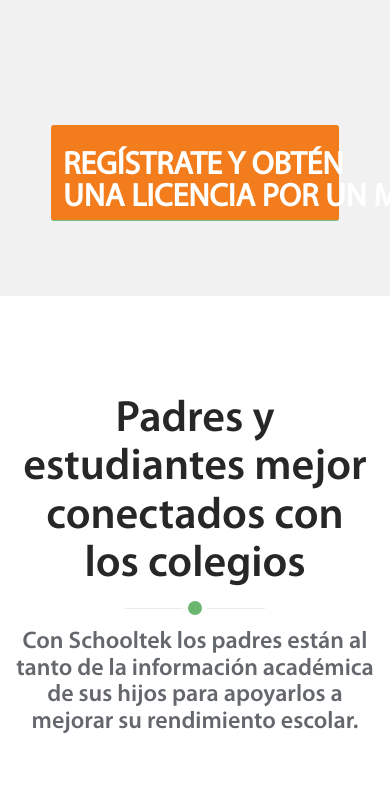
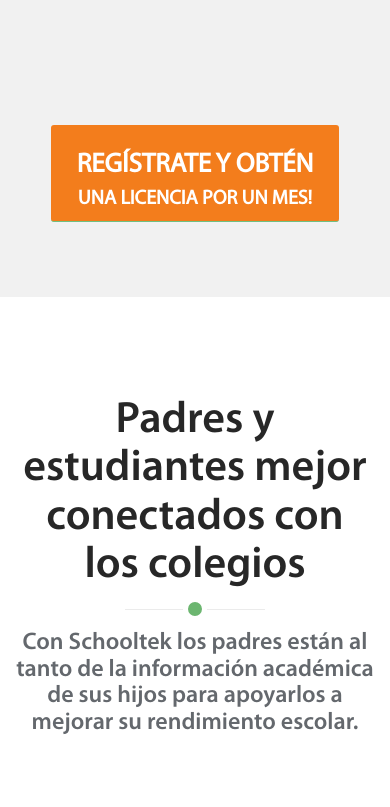
Before and after one commit to DiegoMatus/schooltek-site, a plain HTML site: page index.html in a window 390 px wide. Shown: the part 3628-4435 px from the top of the page. Drawn offline with Linux system fonts and the light colour scheme; a script that the page names is missing.

Commit message:
fix - cambio tamaño de la letra del boton en 768 max

```diff
--- a/css/responsive.css
+++ b/css/responsive.css
@@ -22,6 +22,14 @@
     line-height: 32px;
   }
 
+ .call-action {
+  float: none;
+  font-size: 27px !important;
+}
+
+.call-action > span{
+  font-size: 20px !important;
+}
   .btn-schooltek > span {
     font-size: 20px;
     font-weight: bold;
@@ -189,6 +197,8 @@
     font-size: 24px;
     font-weight: bold;
   }
+
+
 
   .apps {
     position: relative;
```
